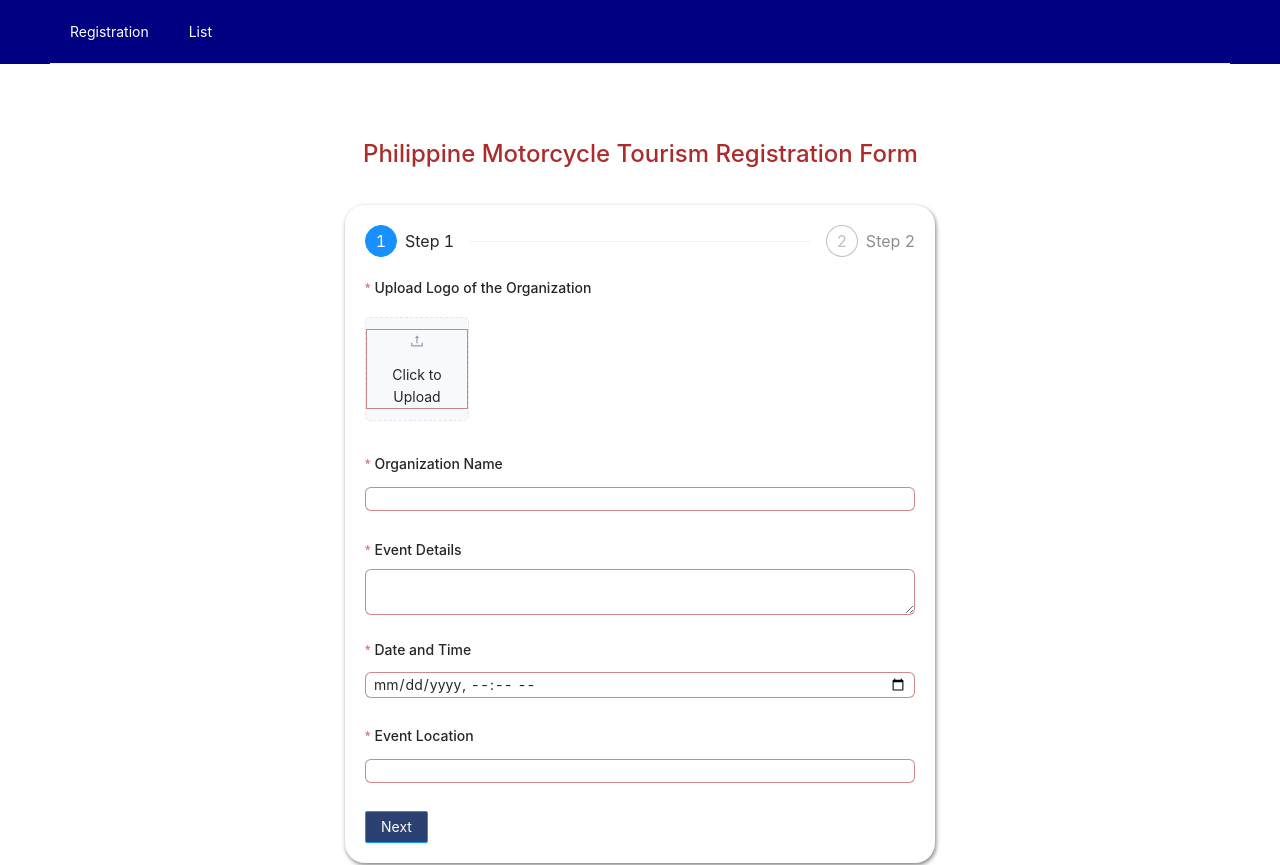
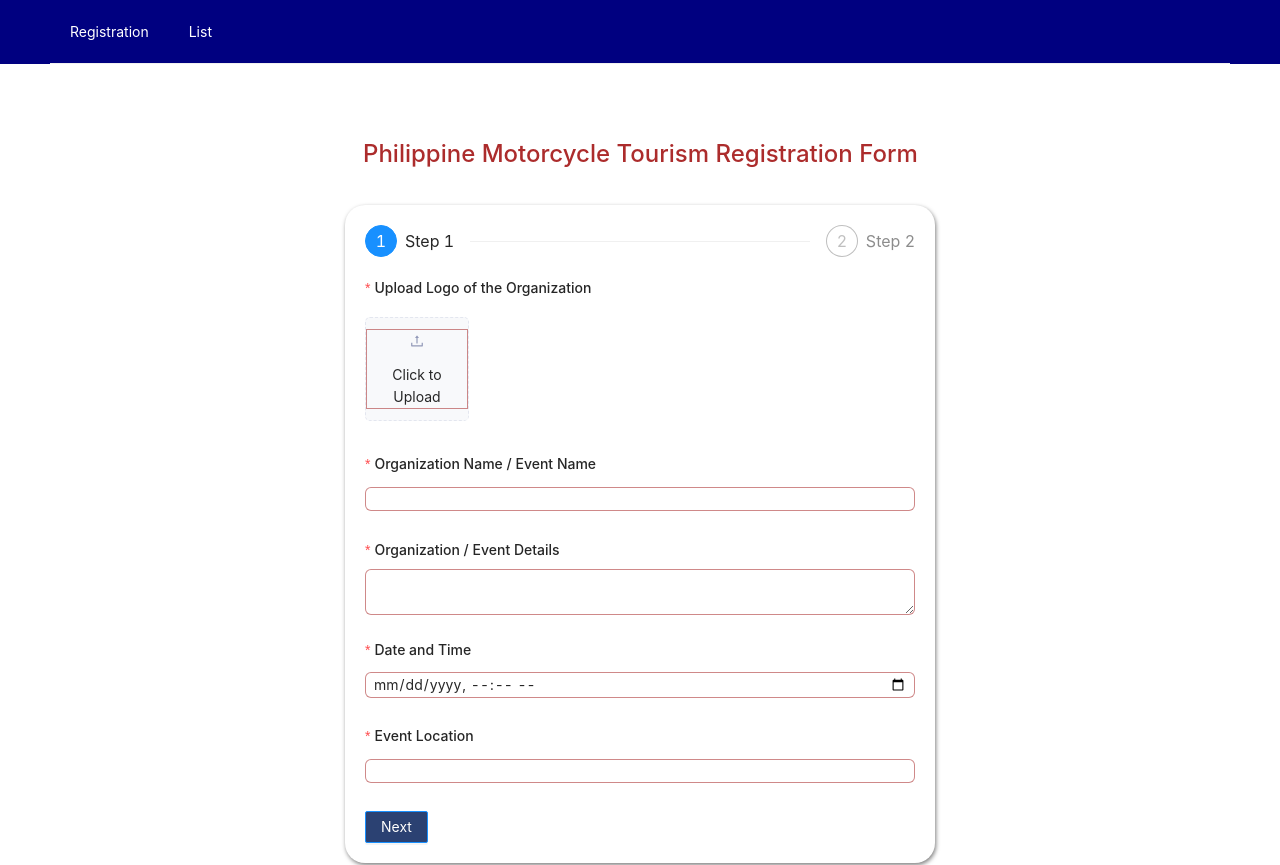
Before and after one commit to whavafet09/Registraion-UI, a React (Create React App) app: page / in a window 1280 px wide. Shown: the top 865 px of the page. Built offline with nearby package versions, Linux system fonts and the light colour scheme.

Commit message:
change some label text

```diff
--- a/src/pages/Registration.jsx
+++ b/src/pages/Registration.jsx
@@ -9,13 +9,14 @@ import {
   Row,
   Col,
 } from "antd";
+import { useNavigate } from "react-router-dom";
 import UserService from "../services/user.service";
 import axios from "axios";
 import Swal from 'sweetalert2';
 import { UploadOutlined } from "@ant-design/icons";
 
 const { Step } = Steps;
-const { Option } = Select;
+//const { Option } = Select;
 
 const Registration = () => {
 
@@ -131,9 +132,9 @@ const Step1 = ({ form, onNext }) => {
       <Form.Item
       className="animate__animated animate__backInRight"
         name="organizationName"
-        label="Organization Name"
+        label="Organization Name / Event Name"
         rules={[
-          { required: true, message: "Please enter the organization name" },
+          { required: true, message: "Please enter the organization name and event name" },
         ]}
       >
         <Input className="myBorderBlack" size="small" />
@@ -142,8 +143,8 @@ const Step1 = ({ form, onNext }) => {
       <Form.Item
       className="animate__animated animate__backInLeft"
         name="eventDetails"
-        label="Event Details"
-        rules={[{ required: true, message: "Please enter the event details" }]}
+        label="Organization / Event Details"
+        rules={[{ required: true, message: "Please enter the organization & event details" }]}
       >
         <Input.TextArea className="myBorderBlack" size="small" />
       </Form.Item>
@@ -174,6 +175,7 @@ const Step1 = ({ form, onNext }) => {
 
 
 const Step2 =  ({ form, onPrev, formData }) => {
+  const navigate = useNavigate()
   const {Register} = UserService();
   const onFinish = async (values) => {
     const formDatax = new FormData();
@@ -225,7 +227,7 @@ const Step2 =  ({ form, onPrev, formData }) => {
         }
         ).then(()=>{
         form.resetFields();
-        window.location.reload()
+        navigate("/List")
         })
       }else{
         Swal.fire({
@@ -273,8 +275,8 @@ const Step2 =  ({ form, onPrev, formData }) => {
           <Col span={12} className="gutter-row">
             <Form.Item
               name="name"
-              label="Name"
-              rules={[{ required: true, message: "Please enter your name" }]}
+              label="Full Name"
+              rules={[{ required: true, message: "Please enter your full name" }]}
             >
               <Input className="myBorderBlack" size="small" />
             </Form.Item>
@@ -365,6 +367,10 @@ const Step2 =  ({ form, onPrev, formData }) => {
           <Input className="myBorderBlack" size="small" />
         </Form.Item>
 
+        <Form.Item name="category" label="Choose Category (Single,Group of 5 and etc.)">
+          <Input className="myBorderBlack" size="small" />
+        </Form.Item>
+{/*
         <Form.Item name="category" label="Choose Category">
           <Select
             className="myBorderBlack"
@@ -375,7 +381,7 @@ const Step2 =  ({ form, onPrev, formData }) => {
             <Option value="groupFive">Group of Five</Option>
             <Option value="groupTen">Group of Ten</Option>
           </Select>
-        </Form.Item>
+        </Form.Item> */}
 
         <Button style={{ marginRight: 8 }} onClick={onPrev}>
           Previous
```
